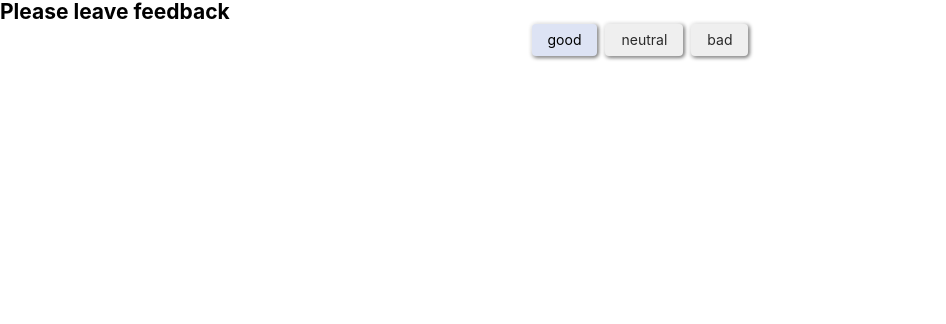
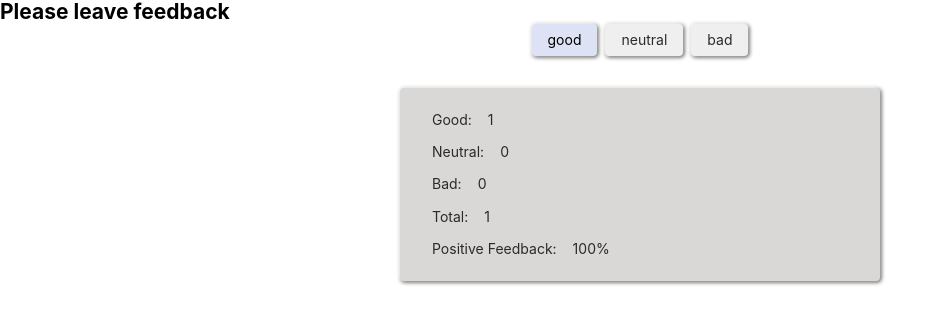
Before and after one commit to MaksymMyhulia/goit-react-hw-02-feedback, a React (Create React App) app: page / in a window 1280 px wide. Both pictures are taken after a click on the button "good". Shown: the top 324 px of the page, without its empty margins (0-946 px from the left). Built offline with nearby package versions, Linux system fonts and the light colour scheme.

Commit message:
add_notification

```diff
--- a/src/components/App/App.jsx
+++ b/src/components/App/App.jsx
@@ -1,20 +1,26 @@
-import { Global } from "@emotion/react";
-import { Button } from "components/FeedbackOptions/FeedbackButtons/FeedbackButtons.styled";
-import { FeedbackOptions } from "components/FeedbackOptions/FeedbackOptions";
 import React, { Component } from "react";
 import { GlobalStyle } from "./GlobalStyle";
 
+import { FeedbackOptions } from "components/FeedbackOptions/FeedbackOptions";
+import { Statistics } from "components/Statistics/Statistics";
 
 export class App extends Component {
   state = {
     good: 0,
     neutral: 0,
-    bad: 0
+    bad: 0,
   }
 
 leaveFeedback = event => {
  this.setState({[event]: this.state[event] + 1});
 };
+
+countTotalFeedback = ({ good, neutral, bad }) => good + neutral + bad;
+
+countPositiveFeedbackPercentage = ({ good }) =>
+Math.round((good * 100) / this.countTotalFeedback(this.state));
+
+
 render() {
 const { good, neutral, bad } = this.state;
 
@@ -25,6 +31,15 @@ const { good, neutral, bad } = this.state;
      options={Object.keys(this.state)}
      onLeaveFeedback={this.leaveFeedback}
     />
+    <Statistics
+    good={good}
+    neutral={neutral}
+    bad={bad}
+    total={this.countTotalFeedback(this.state)}
+    positivePercentage={this.countPositiveFeedbackPercentage(this.state)}
+    >
+
+    </Statistics>
     <GlobalStyle />
   </div>)
 
--- a/src/components/FeedbackOptions/FeedbackButtons/FeedbackButtons.styled.jsx
+++ b/src/components/FeedbackOptions/FeedbackButtons/FeedbackButtons.styled.jsx
@@ -5,14 +5,11 @@ display: flex;
 align-items: center;
 
 margin: 0;
-padding-top: ${({theme}) => theme.space[3]}px;
-padding-bottom: ${({theme}) => theme.space[3]}px;
-padding-left: ${({theme}) => theme.space[4]}px;
-padding-right: ${({theme}) => theme.space[4]}px;
+padding: ${({theme}) => theme.space[3]}px ${({theme}) => theme.space[4]}px;
 
 border: none;
 border-radius: ${({theme}) => theme.space[2]}px;
-box-shadow: ${({theme}) => theme.shadows.a};
+box-shadow: ${({theme}) => theme.shadows.normal};
 transition: all 0.25s ease-in-out;
 color: ${({theme}) => theme.colors.text};
 cursor: pointer;
--- a/src/components/FeedbackOptions/FeedbackOptions.jsx
+++ b/src/components/FeedbackOptions/FeedbackOptions.jsx
@@ -5,7 +5,7 @@ import { Button } from "./FeedbackButtons/FeedbackButtons.styled";
 import PropTypes, { arrayOf } from "prop-types"
 
 export const FeedbackOptions = ({options, onLeaveFeedback}) => {
-    return(
+    return (
         <ButtonList>
          {options.map(option => {
             return(
--- /dev/null
+++ b/src/components/Notification/Notification.jsx
@@ -0,0 +1,11 @@
+import React from "react";
+import { Message } from "./Notification.styled";
+import PropTypes from "prop-types";
+
+export const Notification = ({ message }) => {
+    return <Message> {message} </Message>
+}
+
+Notification.propTypes = {
+    message: PropTypes.string.isRequired,
+};
--- /dev/null
+++ b/src/components/Notification/Notification.styled.jsx
@@ -0,0 +1,7 @@
+import styled from "@emotion/styled"
+ export const Message = styled.h2`
+ text-align: center;
+ margin: ${({theme}) => theme.space[4]}px;
+ color: ${({theme}) => theme.colors.primary};
+ font-size: ${({theme}) => theme.fontSizes.s}g;
+ `;
--- /dev/null
+++ b/src/components/Statistics/Statistics.jsx
@@ -0,0 +1,51 @@
+import React from "react";
+import PropTypes from "prop-types";
+import { Statisticlist, StatisticFeedback } from "./Statistics.styled";
+import { Notification } from "components/Notification/Notification";
+
+
+export const Statistics = ({
+    good,
+    neutral,
+    bad,
+    total = 0,
+    positivePercentage = 0,
+}) => {
+    return total ? (
+        <Statisticlist>
+            <li>
+                <StatisticFeedback>
+                 Good:<span>{good}</span>
+                </StatisticFeedback>
+            </li>
+            <li>
+                <StatisticFeedback>
+                 Neutral:<span>{neutral}</span>
+                </StatisticFeedback>
+            </li>
+            <li>
+                <StatisticFeedback>
+                  Bad:<span>{bad}</span>
+                </StatisticFeedback>
+            </li>
+            <li>
+                <StatisticFeedback>
+                  Total:<span>{total}</span>
+                </StatisticFeedback>
+            </li>
+            <li>
+                <StatisticFeedback>
+                  Positive Feedback:<span>{positivePercentage}%</span>
+                </StatisticFeedback>
+            </li>
+        </Statisticlist>
+    ) : (<Notification message="There is no feedback"></Notification>);
+}
+
+Statistics.propTypes = {
+    good: PropTypes.number.isRequired,
+    neutral: PropTypes.number.isRequired,
+    bad: PropTypes.number.isRequired,
+    total: PropTypes.number.isRequired,
+    positivePercentage: PropTypes.number.isRequired,
+}
--- /dev/null
+++ b/src/components/Statistics/Statistics.styled.jsx
@@ -0,0 +1,25 @@
+import styled from "@emotion/styled";
+
+export const Statisticlist = styled.ul`
+padding: ${({theme}) => theme.space[4]}px;
+margin: 0 auto;
+margin-top: ${({theme}) => theme.space[5]}px;
+max-width: 480px;
+
+border-radius: ${({theme}) => theme.space[2]}px;
+background-color: ${({theme}) => theme.colors.backgroundColor};
+box-shadow: ${({theme}) => theme.shadows.normal};
+`;
+
+export const StatisticFeedback = styled.p`
+display: flex;
+align-items: center;
+gap: ${({theme}) => theme.space[4]}px;
+padding: ${({theme}) => theme.space[3]}px ${({theme}) => theme.space[4]}px;
+
+transition: all 0.25s ease-in-out;
+
+color: ${({theme}) => theme.colors.text};
+cursor: pointer;
+
+`;
--- a/src/constants/theme.jsx
+++ b/src/constants/theme.jsx
@@ -5,13 +5,11 @@ export const theme = {
       primaryBackground: "#f5f5f5",
       background: "#f2f2f2",
       secondaryBackground: "#DDE3F4",
+      backgroundColor: "#dad7d7",
       text: "#2a2a2a",
       accent: "#9e0202",
       pimaryText: "#7e7878",
       primary: "#bdb8b8",
-      green: "#00ff00",
-      red: "#FF0000",
-      blue: "#4da6ff",
     },
     space: [0, 2, 4, 8, 16, 32, 64, 128, 256],
     fontSizes: {
@@ -23,6 +21,7 @@ export const theme = {
         xxl: "62px"
     },
     shadows: {
-      a: "-1px -1px 4px #fff, 1px 1px 4px #2a2a2a",
+      normal: "-1px -1px 4px #fff, 1px 1px 4px #2a2a2a",
+      text: "0 1px 1px #fff"
     },
   }
```
